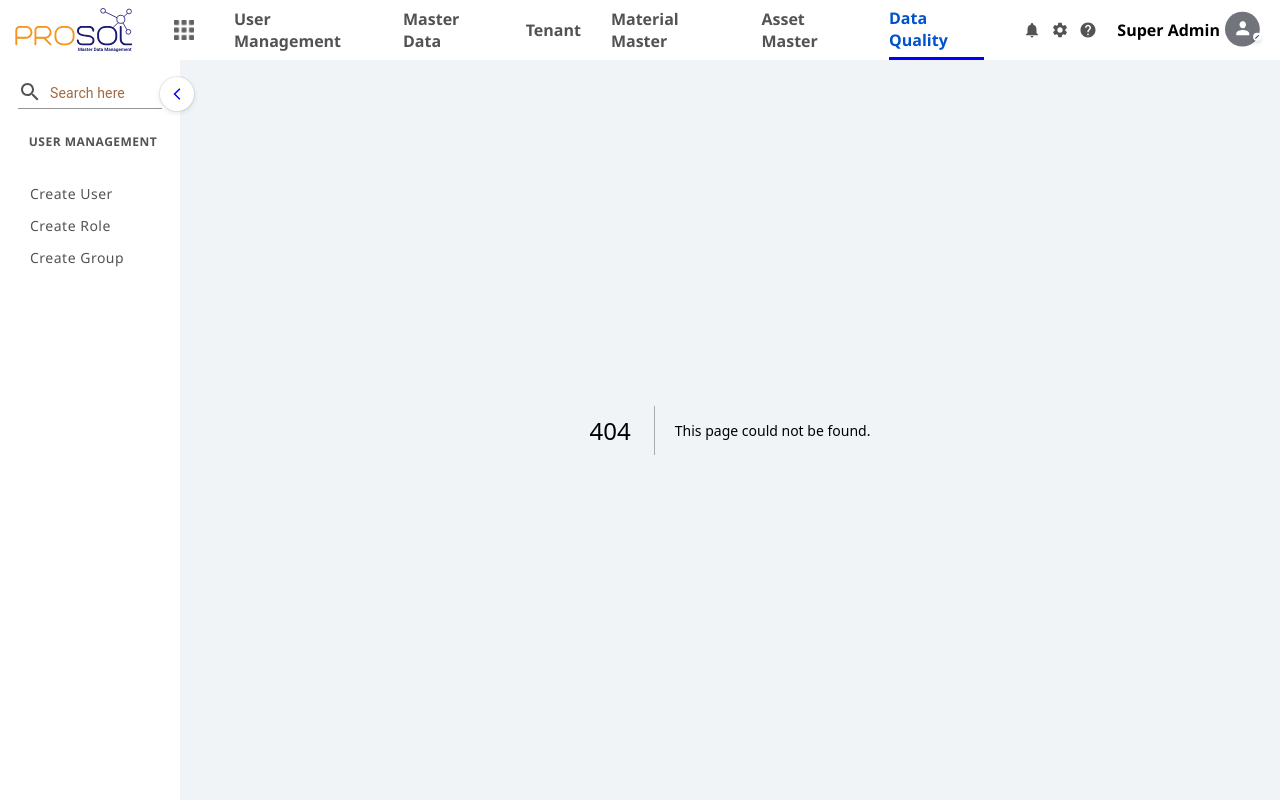
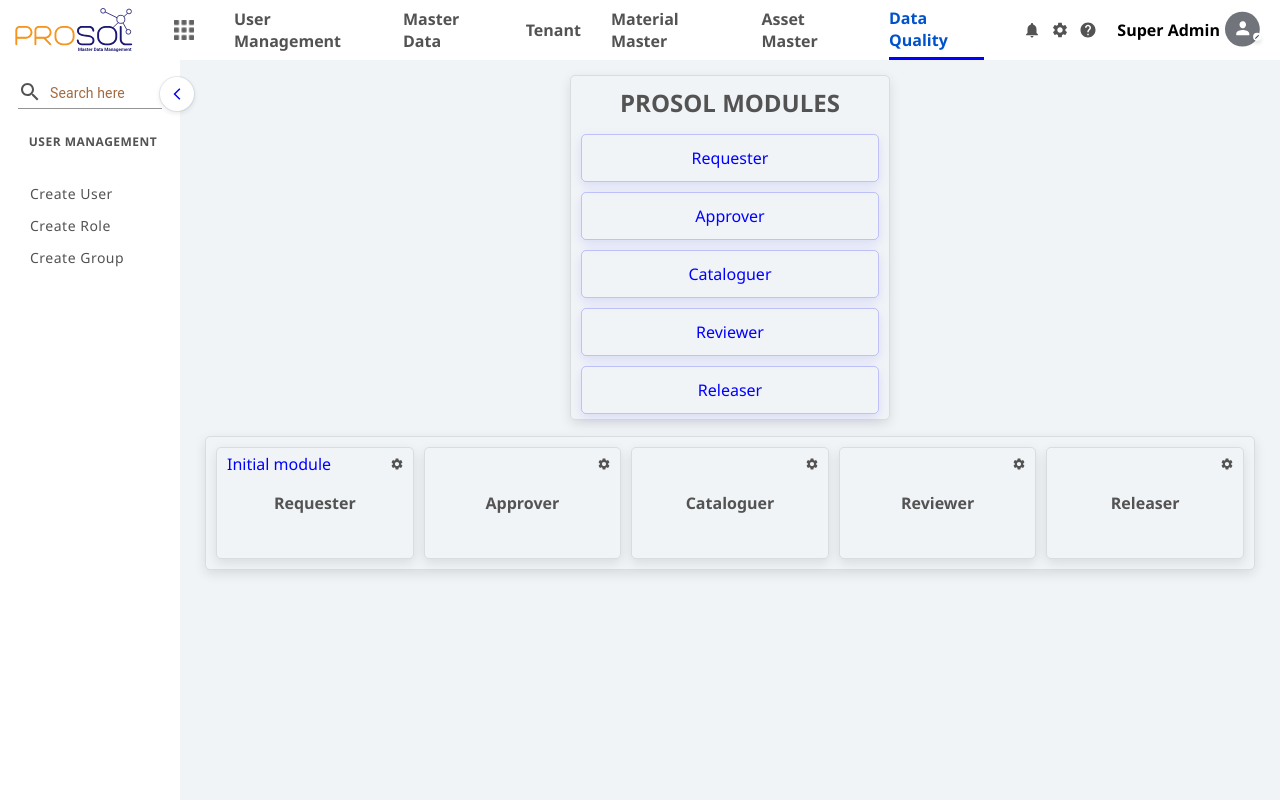
Before and after one commit to FarhanAbdulMuthalif/next-prosol-layout, a Next.js app: page /DataQuality in a window 1280 px wide. Before the commit this address had no page. Built offline with nearby package versions, Linux system fonts and the light colour scheme.

Commit message:
dynamic drag flowui try and dynamicForm submission

```diff
--- /dev/null
+++ b/app/DataQuality/page.tsx
@@ -0,0 +1,105 @@
+"use client";
+import React, { useState } from "react";
+import "./style.scss";
+import {
+  DragDropContext,
+  Draggable,
+  DropResult,
+  Droppable,
+} from "react-beautiful-dnd";
+import { IconButton } from "@mui/material";
+import SettingsIcon from "@mui/icons-material/Settings";
+type moduleProps = {
+  id: string;
+  content: string;
+};
+const DataQuality = () => {
+  const modules: moduleProps[] = [
+    { id: "1", content: "Requester" },
+    { id: "2", content: "Approver" },
+    { id: "3", content: "Cataloguer" },
+    { id: "4", content: "Reviewer" },
+    { id: "5", content: "Releaser" },
+  ];
+
+  const [characters, updateCharacters] = useState(modules);
+  function handleOnDragEnd(result: DropResult) {
+    if (!result.destination) return;
+    const items = Array.from(characters);
+    const [reorderedItem] = items.splice(result.source.index, 1);
+    items.splice(result.destination.index, 0, reorderedItem);
+
+    updateCharacters(items);
+  }
+  function handleModuleDrop(moduleId: string) {
+    const updatedModules = characters.filter(
+      (module) => module.id !== moduleId
+    );
+    updateCharacters(updatedModules);
+  }
+
+  return (
+    <div className="section-dtqty">
+      <DragDropContext onDragEnd={handleOnDragEnd}>
+        <Droppable droppableId="characters">
+          {(provided) => (
+            <div
+              className="modules-wrapper"
+              {...provided.droppableProps}
+              ref={provided.innerRef}
+            >
+              <h2>PROSOL MODULES</h2>
+              {characters.map((data: moduleProps, index) => {
+                return (
+                  <Draggable draggableId={data.id} key={data.id} index={index}>
+                    {(provided) => (
+                      <div
+                        className="single-module-card"
+                        ref={provided.innerRef}
+                        {...provided.draggableProps}
+                        {...provided.dragHandleProps}
+                      >
+                        <span>{data.content}</span>
+                      </div>
+                    )}
+                  </Draggable>
+                );
+              })}
+              {provided?.placeholder}
+            </div>
+          )}
+        </Droppable>
+      </DragDropContext>
+      {/* <div className="flow-wrapper">
+        <div className="flow-card"> </div>
+        <div className="flow-card"></div>
+        <div className="flow-card"></div>
+        <div className="flow-card"></div>
+        <div className="flow-card"></div>
+      </div> */}
+      <div className="flow-wrapper">
+        {characters.map((data, index) => (
+          <div
+            className="flow-card"
+            key={data.id}
+            onDrop={() => handleModuleDrop(data.id)}
+            onDragOver={(e) => e.preventDefault()}
+          >
+            <IconButton className="setting-flow-icon">
+              <SettingsIcon sx={{ fontSize: "14px" }} />
+            </IconButton>
+            {index === 0 ? (
+              <p className="initial-txt-modules">Initial module</p>
+            ) : (
+              ""
+            )}
+
+            <span>{data.content}</span>
+          </div>
+        ))}
+      </div>
+    </div>
+  );
+};
+
+export default DataQuality;
--- /dev/null
+++ b/app/DataQuality/style.scss
@@ -0,0 +1,88 @@
+.section-dtqty {
+  height: 100%;
+  width: 100%;
+  display: flex;
+  flex-direction: column;
+  align-items: center;
+  gap: 1rem;
+  padding: 10px;
+  overflow-y: scroll;
+  //   justify-content: center;
+  .modules-wrapper {
+    width: 20rem;
+    min-height: 4rem;
+    display: flex;
+    flex-direction: column;
+
+    gap: 10px;
+    // border: 1px solid black;
+    border-radius: 5px;
+    // box-shadow: 6px 6px 8px #c7c7c7, -6px -6px 8px #f9f9f9;
+    box-shadow: rgba(0, 0, 0, 0.1) 0px 4px 12px;
+    border: 1px solid rgba(78, 77, 77, 0.139);
+    padding: 5px 10px;
+    h2 {
+      text-align: center;
+      color: #535353;
+      margin: 5px 0;
+    }
+    .single-module-card {
+      height: 3rem;
+      width: 100%;
+      // background-color: #e1bcbc;
+      display: flex;
+      flex-direction: column;
+      align-items: center;
+      justify-content: center;
+      box-shadow: rgba(0, 0, 255, 0.1) 0px 4px 12px;
+      border: 1px solid #0000ff35;
+      border-radius: 5px;
+
+      span {
+        color: #0000ff;
+        font-weight: 500;
+      }
+    }
+  }
+  .flow-wrapper {
+    width: 100%;
+    display: flex;
+    flex-direction: row;
+    gap: 10px;
+    padding: 10px;
+    box-shadow: rgba(0, 0, 0, 0.1) 0px 4px 12px;
+    border-radius: 5px;
+    border: 1px solid rgba(78, 77, 77, 0.139);
+    // border: 1px solid black;
+    .flow-card {
+      position: relative;
+      height: 7rem;
+      // border: 1px solid black;
+      display: flex;
+      flex: 1;
+      flex-direction: column;
+      align-items: center;
+      justify-content: center;
+      box-shadow: rgba(0, 0, 0, 0.1) 0px 4px 12px;
+      border: 1px solid rgba(78, 77, 77, 0.139);
+      border-radius: 5px;
+      .initial-txt-modules {
+        position: absolute;
+        top: 5px;
+        left: 10px;
+        color: #0000ff;
+        font-weight: 500;
+      }
+      span {
+        color: #535353;
+        font-weight: bold;
+      }
+      .setting-flow-icon {
+        position: absolute;
+        top: 1px;
+        right: 1px;
+        color: #535353;
+      }
+    }
+  }
+}
--- a/app/components/api.ts
+++ b/app/components/api.ts
@@ -1,2 +1,2 @@
 import axios from "axios";
-export default axios.create({ baseURL: "http://192.168.1.48:9091" });
+export default axios.create({ baseURL: "http://192.168.1.175:9091" });
--- a/app/globals.css
+++ b/app/globals.css
@@ -7,7 +7,7 @@
 html,
 body {
   max-width: 100vw;
-  overflow-x: hidden;
+  overflow: hidden;
 }
 body {
   background: #f1f4f6;
```
Also changed, not shown: app/MaterialMaster/page.tsx (+34 -15 lines).
